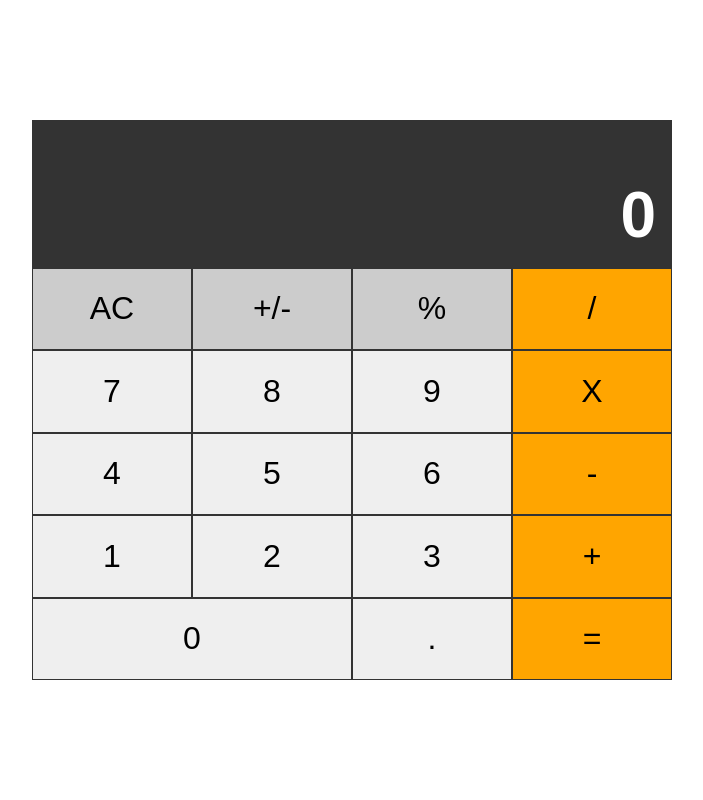
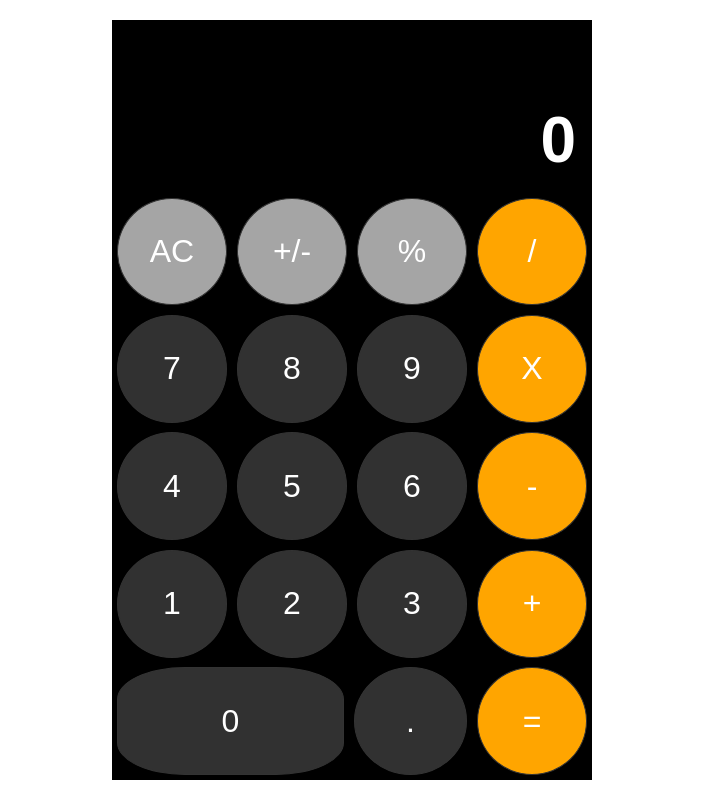
Before and after one commit to vtrnduda/calculator-js, a plain HTML site: page index.html in a window 1280 px wide. Shown: the whole page, without its empty margins (288-991 px from the left). Drawn offline with Linux system fonts and the light colour scheme.

Commit message:
Update style.css

```diff
--- a/style.css
+++ b/style.css
@@ -8,11 +8,12 @@ body {
     min-height: 100vh;
   }
   .wrapper {
-    min-height: 70vh;
-    min-width: 50vw;
+    height: 95vh;
+    width: 60vh;
+    background-color: #000000;
   }
   h1 {
-    background-color: #333;
+    /*background-color: #333;*/
     color: white;
     margin: 0;
     padding: 1rem;
@@ -20,10 +21,14 @@ body {
   }
   button {
     font-size: 2rem;
+    border-radius: 50%;
     border: 1px solid #333;
+    margin: 0.3rem;
+    color: white;
+
   }
   .modifiers button {
-    background-color: #ccc;
+    background-color: #A5A5A5;
   }
   .modifiers button:active {
     background-color: #777;
@@ -35,7 +40,7 @@ body {
     background-color: #b78c3e;
   }
   .digits button {
-    background-color: #efefef;
+    background-color: #313131;
   }
   .digits button:active {
     background-color: #afafaf;
@@ -90,4 +95,5 @@ body {
   .digits .wide {
     flex: 2 0 60%;
     order: 1;
+    border-radius: 30%;
   }
```
